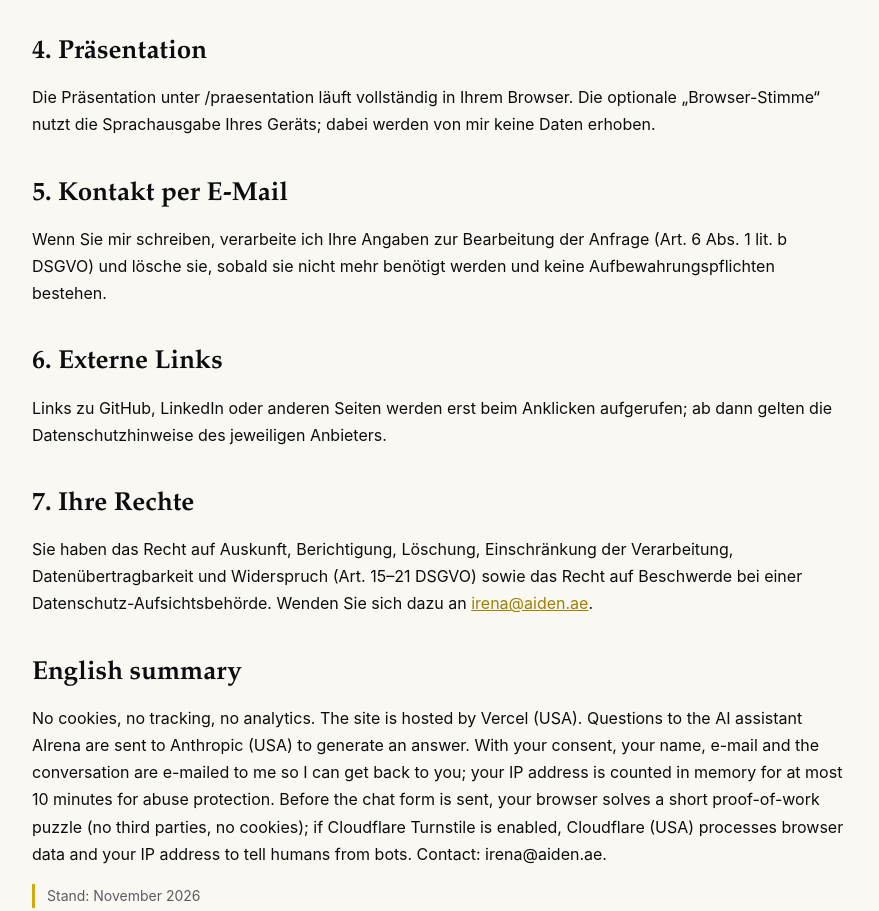
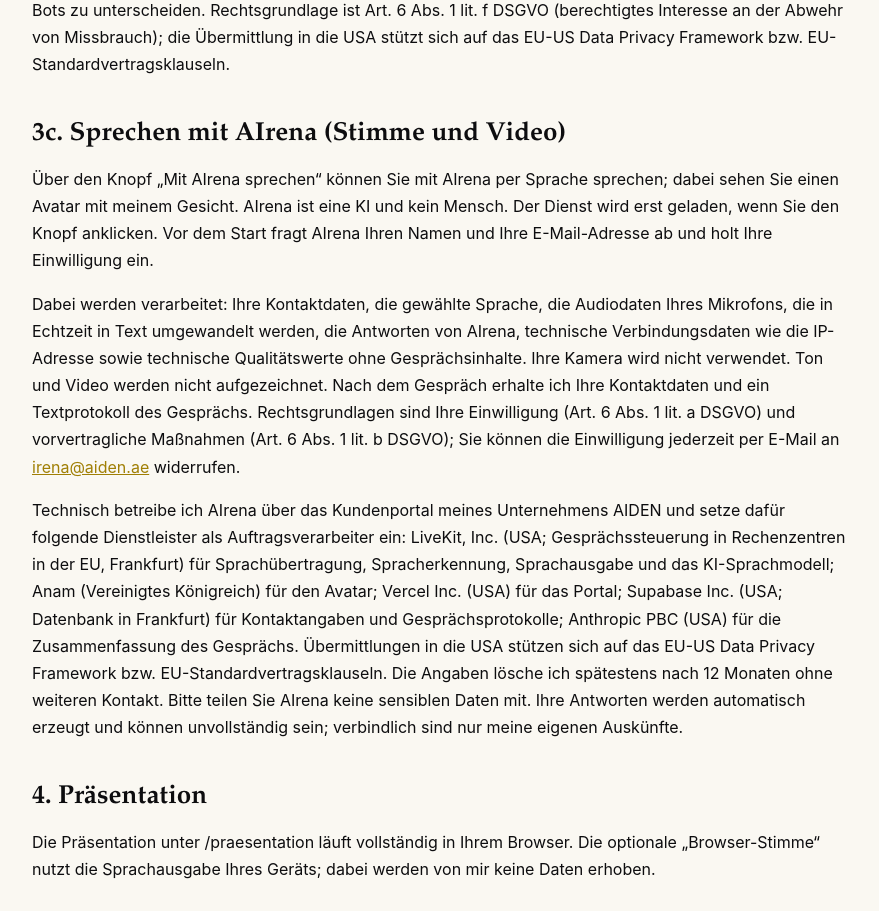
Before and after one commit to Irena-Schindler/ask-irena, a website: page public/datenschutz.html in a window 1280 px wide. Shown: the part 1698-2609 px from the top of the page, without its empty margins (198-1077 px from the left). Drawn offline with Linux system fonts and the light colour scheme; no server answers.

Commit message:
Datenschutz: Sprechen mit AIrena (Stimme/Video) und Telegram-Hinweis bei Buchungen
Neuer Abschnitt 3c mit den Auftragsverarbeitern des Portals (wie aiden.ae 7a, ohne Mistral), Speicherdauer 12 Monate;
3a um die Telegram-Benachrichtigung ergänzt; englische Zusammenfassung erweitert.

Co-Authored-By: Claude Opus 5.5 <noreply@anthropic.com>

```diff
--- a/public/datenschutz.html
+++ b/public/datenschutz.html
@@ -10,9 +10,13 @@
 <h2>3. KI-Assistentin AIrena</h2>
 <p>Wenn Sie dem Assistenten eine Frage stellen, wird Ihre Eingabe zusammen mit den letzten Nachrichten dieses Gesprächs an Anthropic PBC (USA) übermittelt, um eine Antwort zu erzeugen. Ihre Fragen und Antworten werden nicht auf dieser Website gespeichert; den Gesprächsverlauf erhalte ich per E-Mail (siehe 3a). Zur Abwehr von Missbrauch wird Ihre IP-Adresse kurzzeitig (höchstens 10 Minuten, nur im Arbeitsspeicher) gezählt. Rechtsgrundlage ist Art. 6 Abs. 1 lit. f DSGVO; die Nutzung ist freiwillig. Bitte geben Sie im Chat keine sensiblen personenbezogenen Daten ein. Die Verarbeitung beim KI-Anbieter richtet sich nach dessen Bedingungen für die Programmierschnittstelle; die Übermittlung in die USA stützt sich auf geeignete Garantien (EU-Standardvertragsklauseln).</p>
 <h2>3a. Kontaktdaten im Chat</h2>
-<p>Bevor Sie den KI-Assistenten nutzen, bitte ich um Ihren Namen und Ihre E-Mail-Adresse. Diese Angaben und der Verlauf des Gesprächs werden mir per E-Mail übermittelt, damit ich mich persönlich bei Ihnen melden kann. Rechtsgrundlage ist Ihre Einwilligung (Art. 6 Abs. 1 lit. a DSGVO), die Sie jederzeit per E-Mail an <a href="mailto:irena@aiden.ae">irena@aiden.ae</a> widerrufen können. Für den Versand nutze ich einen E-Mail-Dienstleister (Resend, USA) auf Grundlage geeigneter Garantien. Ich lösche die Angaben, sobald sie für die Kontaktaufnahme nicht mehr benötigt werden, spätestens nach 12 Monaten ohne weiteren Kontakt. Buchen Sie anschließend im Chat ein Kennenlerngespräch, wird der Termin mit Ihrem Namen und Ihrer E-Mail-Adresse in meinem Microsoft-365-Kalender angelegt (Microsoft Teams, Microsoft Corp., USA, auf Grundlage des EU-US Data Privacy Framework), und Sie erhalten eine Terminbestätigung mit Teams-Link per E-Mail. Rechtsgrundlage ist Art. 6 Abs. 1 lit. b DSGVO (Durchführung des von Ihnen gewünschten Termins).</p>
+<p>Bevor Sie den KI-Assistenten nutzen, bitte ich um Ihren Namen und Ihre E-Mail-Adresse. Diese Angaben und der Verlauf des Gesprächs werden mir per E-Mail übermittelt, damit ich mich persönlich bei Ihnen melden kann. Rechtsgrundlage ist Ihre Einwilligung (Art. 6 Abs. 1 lit. a DSGVO), die Sie jederzeit per E-Mail an <a href="mailto:irena@aiden.ae">irena@aiden.ae</a> widerrufen können. Für den Versand nutze ich einen E-Mail-Dienstleister (Resend, USA) auf Grundlage geeigneter Garantien. Ich lösche die Angaben, sobald sie für die Kontaktaufnahme nicht mehr benötigt werden, spätestens nach 12 Monaten ohne weiteren Kontakt. Buchen Sie anschließend im Chat ein Kennenlerngespräch, wird der Termin mit Ihrem Namen und Ihrer E-Mail-Adresse in meinem Microsoft-365-Kalender angelegt (Microsoft Teams, Microsoft Corp., USA, auf Grundlage des EU-US Data Privacy Framework), und Sie erhalten eine Terminbestätigung mit Teams-Link per E-Mail. Rechtsgrundlage ist Art. 6 Abs. 1 lit. b DSGVO (Durchführung des von Ihnen gewünschten Termins). Über eine neue Buchung werde ich per Telegram benachrichtigt (Telegram Messenger, Dubai/Vereinigtes Königreich); die Nachricht enthält nur die Terminart, die Uhrzeit und Ihren Vornamen. Rechtsgrundlage ist Art. 6 Abs. 1 lit. f DSGVO (berechtigtes Interesse, Termine zuverlässig wahrzunehmen).</p>
 <h2>3b. Schutz vor automatisierten Anfragen</h2>
 <p>Um das Kontaktformular des Chats vor Bots und Missbrauch zu schützen, führt Ihr Browser vor dem Absenden eine kurze Rechenaufgabe aus (Proof of Work). Dabei werden keine Daten an Dritte übermittelt und keine Cookies gesetzt; der Server prüft lediglich ein signiertes, zeitlich begrenztes Token. Sofern zusätzlich Cloudflare Turnstile aktiviert ist, wird beim Öffnen des Formulars ein Dienst der Cloudflare, Inc. (USA) geladen, der technische Merkmale Ihres Browsers und Ihre IP-Adresse verarbeitet, um Menschen von Bots zu unterscheiden. Rechtsgrundlage ist Art. 6 Abs. 1 lit. f DSGVO (berechtigtes Interesse an der Abwehr von Missbrauch); die Übermittlung in die USA stützt sich auf das EU-US Data Privacy Framework bzw. EU-Standardvertragsklauseln.</p>
+<h2>3c. Sprechen mit AIrena (Stimme und Video)</h2>
+<p>Über den Knopf „Mit AIrena sprechen“ können Sie mit AIrena per Sprache sprechen; dabei sehen Sie einen Avatar mit meinem Gesicht. AIrena ist eine KI und kein Mensch. Der Dienst wird erst geladen, wenn Sie den Knopf anklicken. Vor dem Start fragt AIrena Ihren Namen und Ihre E-Mail-Adresse ab und holt Ihre Einwilligung ein.</p>
+<p>Dabei werden verarbeitet: Ihre Kontaktdaten, die gewählte Sprache, die Audiodaten Ihres Mikrofons, die in Echtzeit in Text umgewandelt werden, die Antworten von AIrena, technische Verbindungsdaten wie die IP-Adresse sowie technische Qualitätswerte ohne Gesprächsinhalte. Ihre Kamera wird nicht verwendet. Ton und Video werden nicht aufgezeichnet. Nach dem Gespräch erhalte ich Ihre Kontaktdaten und ein Textprotokoll des Gesprächs. Rechtsgrundlagen sind Ihre Einwilligung (Art. 6 Abs. 1 lit. a DSGVO) und vorvertragliche Maßnahmen (Art. 6 Abs. 1 lit. b DSGVO); Sie können die Einwilligung jederzeit per E-Mail an <a href="mailto:irena@aiden.ae">irena@aiden.ae</a> widerrufen.</p>
+<p>Technisch betreibe ich AIrena über das Kundenportal meines Unternehmens AIDEN und setze dafür folgende Dienstleister als Auftragsverarbeiter ein: LiveKit, Inc. (USA; Gesprächssteuerung in Rechenzentren in der EU, Frankfurt) für Sprachübertragung, Spracherkennung, Sprachausgabe und das KI-Sprachmodell; Anam (Vereinigtes Königreich) für den Avatar; Vercel Inc. (USA) für das Portal; Supabase Inc. (USA; Datenbank in Frankfurt) für Kontaktangaben und Gesprächsprotokolle; Anthropic PBC (USA) für die Zusammenfassung des Gesprächs. Übermittlungen in die USA stützen sich auf das EU-US Data Privacy Framework bzw. EU-Standardvertragsklauseln. Die Angaben lösche ich spätestens nach 12 Monaten ohne weiteren Kontakt. Bitte teilen Sie AIrena keine sensiblen Daten mit. Ihre Antworten werden automatisch erzeugt und können unvollständig sein; verbindlich sind nur meine eigenen Auskünfte.</p>
 <h2>4. Präsentation</h2>
 <p>Die Präsentation unter /praesentation läuft vollständig in Ihrem Browser. Die optionale „Browser-Stimme“ nutzt die Sprachausgabe Ihres Geräts; dabei werden von mir keine Daten erhoben.</p>
 <h2>5. Kontakt per E-Mail</h2>
@@ -22,7 +26,7 @@
 <h2>7. Ihre Rechte</h2>
 <p>Sie haben das Recht auf Auskunft, Berichtigung, Löschung, Einschränkung der Verarbeitung, Datenübertragbarkeit und Widerspruch (Art. 15–21 DSGVO) sowie das Recht auf Beschwerde bei einer Datenschutz-Aufsichtsbehörde. Wenden Sie sich dazu an <a href="mailto:irena@aiden.ae">irena@aiden.ae</a>.</p>
 <h2>English summary</h2>
-<p>No cookies, no tracking, no analytics. The site is hosted by Vercel (USA). Questions to the AI assistant AIrena are sent to Anthropic (USA) to generate an answer. With your consent, your name, e-mail and the conversation are e-mailed to me so I can get back to you; your IP address is counted in memory for at most 10 minutes for abuse protection. Before the chat form is sent, your browser solves a short proof-of-work puzzle (no third parties, no cookies); if Cloudflare Turnstile is enabled, Cloudflare (USA) processes browser data and your IP address to tell humans from bots. Contact: irena@aiden.ae.</p>
+<p>No cookies, no tracking, no analytics. The site is hosted by Vercel (USA). Questions to the AI assistant AIrena are sent to Anthropic (USA) to generate an answer. With your consent, your name, e-mail and the conversation are e-mailed to me so I can get back to you; your IP address is counted in memory for at most 10 minutes for abuse protection. Before the chat form is sent, your browser solves a short proof-of-work puzzle (no third parties, no cookies); if Cloudflare Turnstile is enabled, Cloudflare (USA) processes browser data and your IP address to tell humans from bots. If you choose “Talk to AIrena”, your voice is transcribed in real time and an AI avatar answers; the service only loads when you click. Processors are LiveKit (EU servers, Frankfurt), Anam (UK), Vercel, Supabase (Frankfurt) and Anthropic. Audio and video are not recorded and the camera is not used; I receive your contact details and a text transcript and delete them after 12 months without further contact. For a booking, a notification with only your first name and the time is sent to me via Telegram. Contact: irena@aiden.ae.</p>
 <p class="note">Stand: November 2026</p>
 </div></main>
 <footer><div class="wrap"><a href="/impressum.html">Impressum</a><a href="/datenschutz.html">Datenschutz / Privacy</a><a href="mailto:irena@aiden.ae">irena@aiden.ae</a></div></footer><script src="/assets/widget.js" defer></script>
```
